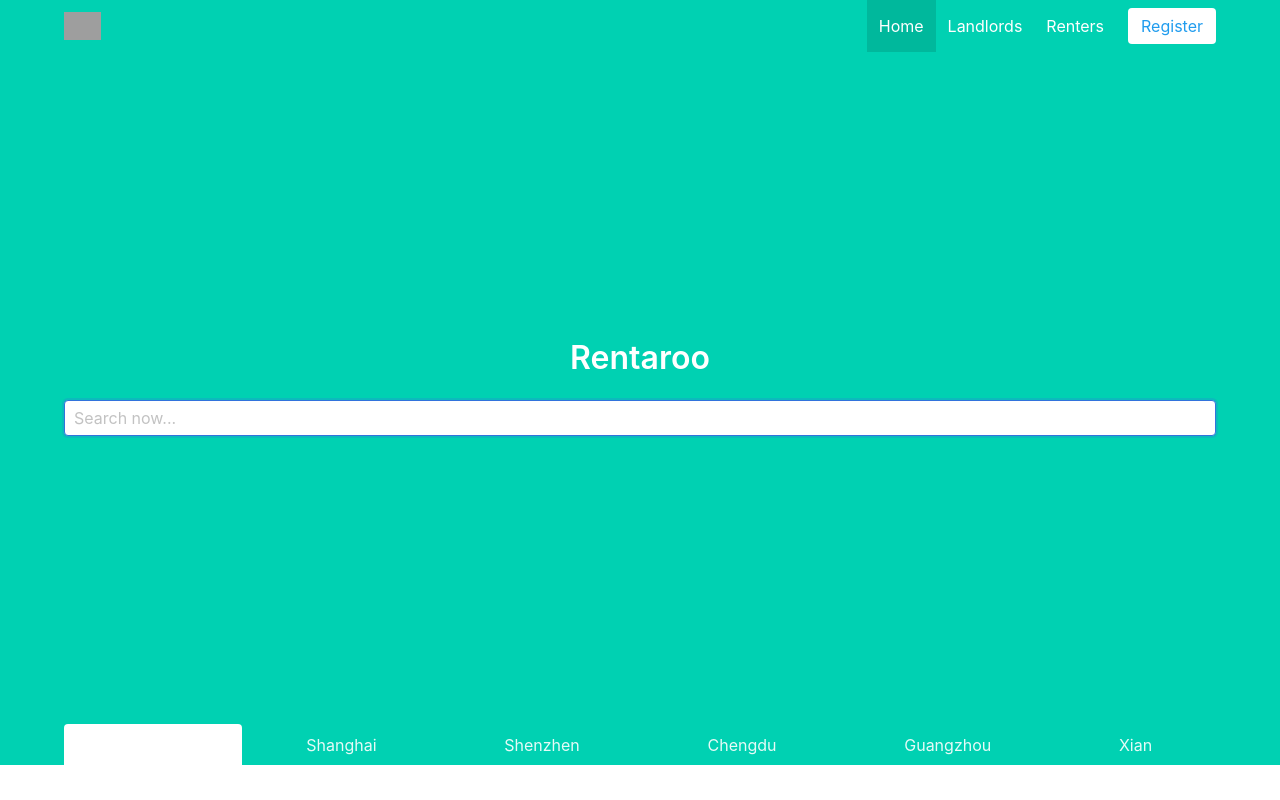
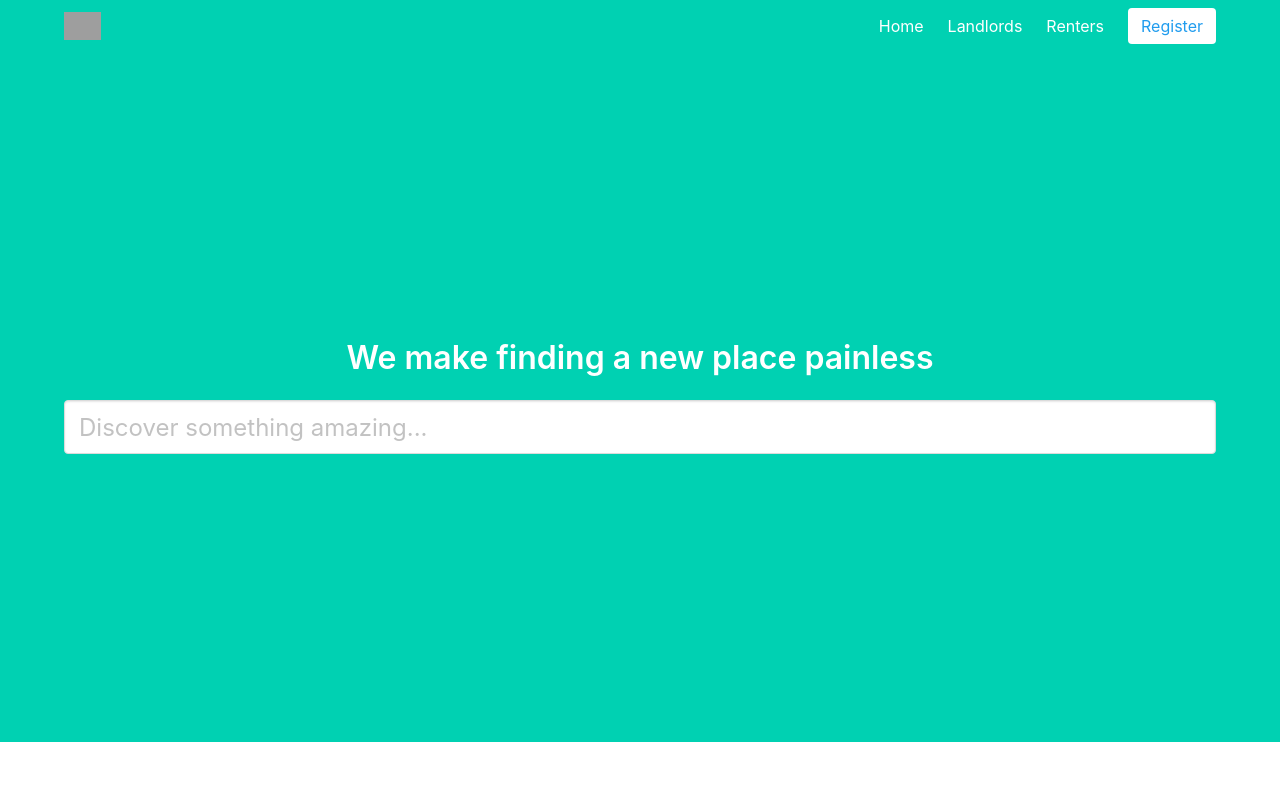
Before and after one commit to clem109/rentaroo, a Next.js app: page / in a window 1280 px wide. Shown: the top 800 px of the page. Built offline with nearby package versions, Linux system fonts and the light colour scheme; grey boxes are pictures that could not be loaded.

Commit message:
updated styles

```diff
--- a/components/Navbar.js
+++ b/components/Navbar.js
@@ -2,7 +2,7 @@ export default class Navbar extends React.PureComponent {
 
   render() {
     return (
-      <div className="hero-head">
+      <div className="hero-head ">
         <nav className="navbar">
           <div className="container">
             <div className="navbar-brand">
@@ -16,8 +16,8 @@ export default class Navbar extends React.PureComponent {
               </span>
             </div>
             <div id="navbarMenuHeroB" className="navbar-menu">
-              <div className="navbar-end">
-                <a className="navbar-item is-active">
+              <div className="navbar-end is-info">
+                <a className="navbar-item">
                   Home
                 </a>
                 <a className="navbar-item">
--- a/pages/_document.js
+++ b/pages/_document.js
@@ -12,6 +12,12 @@ export default class MyDocument extends Document {
           <link
             rel="stylesheet"
             href="https://cdnjs.cloudflare.com/ajax/libs/bulma/0.7.1/css/bulma.min.css"/>
+          <link
+            rel="stylesheet"
+            href="https://use.fontawesome.com/releases/v5.0.13/css/all.css"
+            integrity="sha384-DNOHZ68U8hZfKXOrtjWvjxusGo9WQnrNx2sqG0tfsghAvtVlRW3tvkXWZh58N9jp"
+            crossorigin="anonymous"/>
+
         </body>
       </html>
     )
--- a/pages/index.js
+++ b/pages/index.js
@@ -66,42 +66,18 @@ const FullWidthImage = () => {
 
       <div className="hero-body">
         <div className="container has-text-centered">
-          <p className="title">
-            Rentaroo
-          </p>
+          <h1 className="title">
+            We make finding a new place painless
+          </h1>
           <p className="container">
             <div className="control">
-              <input className="input is-focused" type="text" placeholder="Search now..."/>
+              <input
+                className="input is-large"
+                type="text"
+                placeholder="Discover something amazing..."/>
             </div>
           </p>
         </div>
-      </div>
-
-      <div className="hero-foot">
-        <nav className="tabs is-boxed is-fullwidth">
-          <div className="container">
-            <ul>
-              <li className="is-active">
-                <a>Beijing</a>
-              </li>
-              <li>
-                <a>Shanghai</a>
-              </li>
-              <li>
-                <a>Shenzhen</a>
-              </li>
-              <li>
-                <a>Chengdu</a>
-              </li>
-              <li>
-                <a>Guangzhou</a>
-              </li>
-              <li>
-                <a>Xian</a>
-              </li>
-            </ul>
-          </div>
-        </nav>
       </div>
     </section>
   )
@@ -111,7 +87,9 @@ const PropertyList = ({properties}) => {
   return (
     <section className="section">
       <div className="container">
-        {properties.map((property, index) => (<PropertyDetail
+        {properties.map((property, index) => (
+          <div>
+            <PropertyDetail
               key={property.id}
               photo={property.photo}
               location={property.location}
@@ -119,7 +97,10 @@ const PropertyList = ({properties}) => {
               price={property.price}
               date={property.date}
               id={property.id}
-          title={property.title}/>))
+              title={property.title}/>
+            <hr/>
+          </div>
+        ))
 }
       </div>
     </section>
@@ -147,23 +128,24 @@ const PropertyDetail = ({
         </figure>
       </div>
       <div className="column is-two-thirds ">
-        <div class="tile">
-          <div class="tile is-parent is-vertical">
-            <article class="tile is-child notification">
-              <p class="title">{location}</p>
-              <p class="subtitle">{city}</p>
+        <div className="tile">
+          <div className="tile is-parent is-vertical">
+            <article className="tile is-child notification">
+              <p className="title">{location}
+              </p>
+              <p className="subtitle">{city}</p>
             </article>
-            <article class="tile is-child notification">
-              <p class="title">Price</p>
-              <p class="subtitle">{price}
+            <article className="tile is-child notification">
+              <p className="title">Price</p>
+              <p className="subtitle">{price}
                 元</p>
             </article>
           </div>
-          <div class="tile is-parent">
-            <article class="tile is-child notification">
-              <p class="title">Information</p>
-              <p class="subtitle">Here goes a short description about the apartment so that
-                the user knows what they are looking at</p>
+          <div className="tile is-parent">
+            <article className="tile is-child notification">
+              <p className="title">Information</p>
+              <p className="subtitle">Here goes a short description about the apartment so
+                that the user knows what they are looking at</p>
             </article>
           </div>
         </div>
```
Lines whose indentation alone changed are shown as unchanged.
